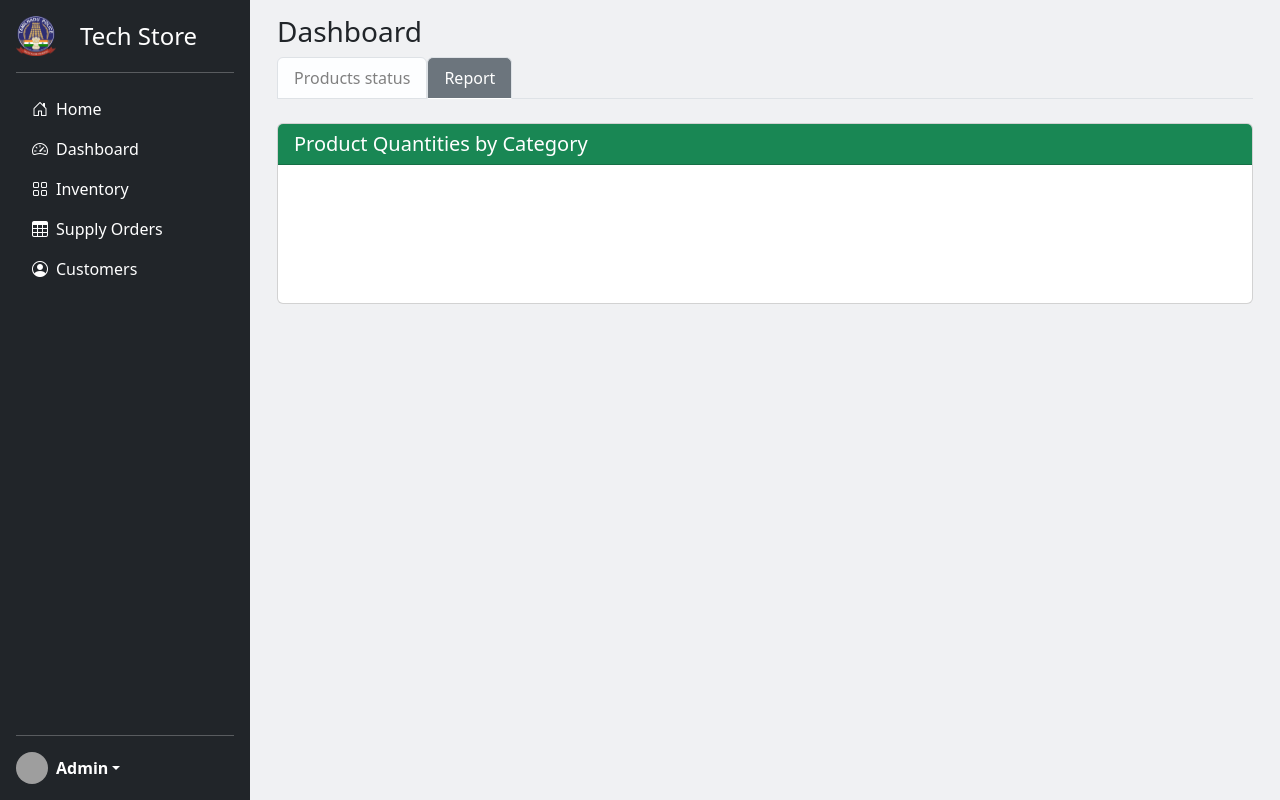
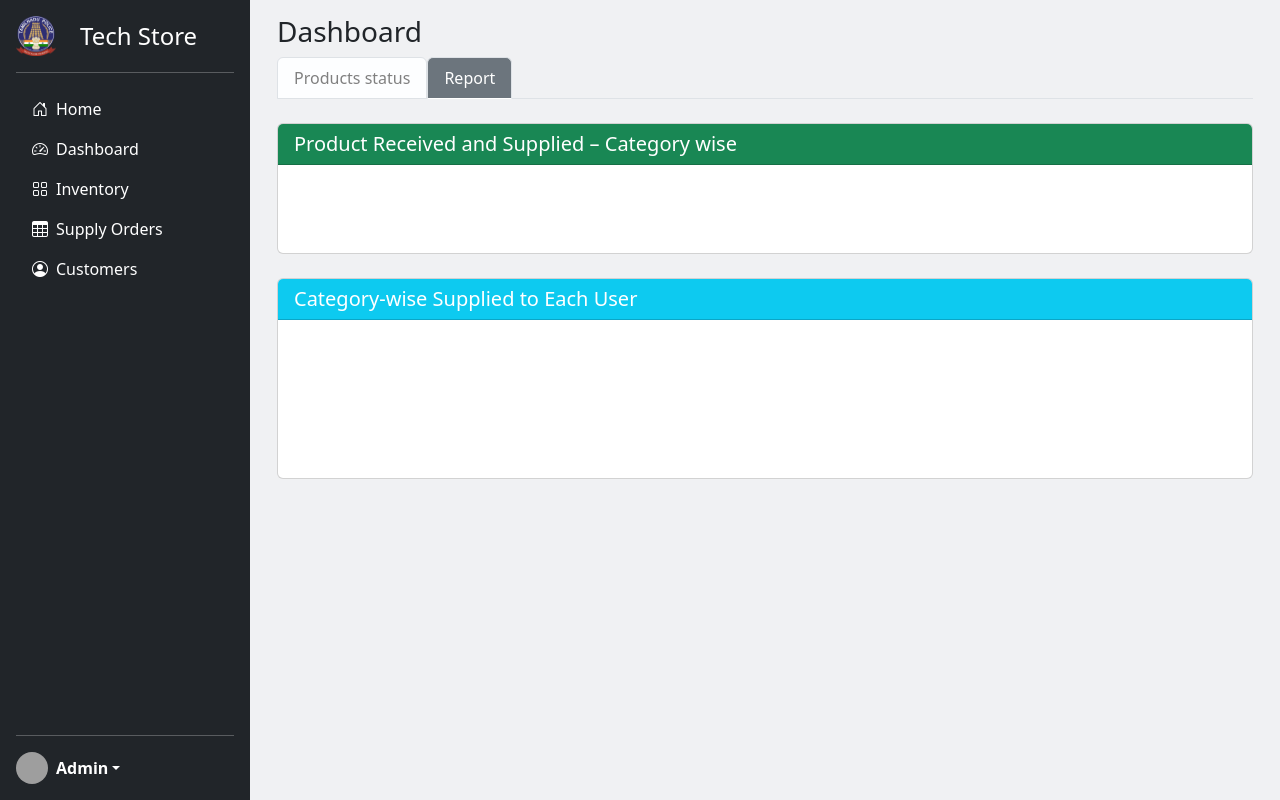
Before and after one commit to rdc-tech49/techstore, a Django app: template storemanagement/techstore/templates/techstore/store_admin_dashboard.html in a window 1280 px wide, after a click on "Report". Run offline with Django 3.2, Linux system fonts and the light colour scheme; the template is opened without the code that fills it: most values are stand-ins (such as "Sample title", 1, 10 or a date in 2020); grey boxes are pictures that could not be loaded.

Commit message:
added user chart 1

```diff
--- a/storemanagement/techstore/templates/techstore/store_admin_dashboard.html
+++ b/storemanagement/techstore/templates/techstore/store_admin_dashboard.html
@@ -68,22 +68,37 @@
       {% comment %} First chart - stacked bar chart for received vs supplied  {% endcomment %}
       <div class="card mt-4">
         <div class="card-header bg-success text-white">
-          <h5 class="mb-0">Product Quantities by Category</h5>
+          <h5 class="mb-0">Product Received and Supplied  – Category wise</h5>
         </div>
         <div class="card-body">
-          <canvas id="categoryChart" height="100"></canvas>
+          <canvas id="categoryChart" height="50" width="auto"></canvas>
         </div>
       </div>
 
       {% comment %} Second chart - stacked bar chart for received vs supplied  {% endcomment %}
       <div class="card mt-4">
         <div class="card-header bg-success text-white">
-          <h5 class="mb-0">Received vs Supplied – Model-wise</h5>
+          <h5 class="mb-0">Product Received and Supplied – Model wise</h5>
         </div>
         <div class="card-body">
-          <canvas id="modelChart" height="100"></canvas>
+          <canvas id="modelChart" height="50" width="auto"></canvas>
         </div>
       </div>
+
+
+      {% comment %} Third chart - stacked bar chart for received vs supplied  {% endcomment %}
+      <div class="card mt-4">
+        <div class="card-header bg-info text-white">
+          <h5 class="mb-0">Category-wise Supplied to Each User</h5>
+        </div>
+        <div class="card-body">
+          <canvas id="userCategoryChart" height="120"></canvas>
+        </div>
+      </div>
+
+
+
+
 
     </div>
   </div>
@@ -302,6 +317,52 @@
     });
   </script>
 
+  {% comment %} Chart.js for the third chart - stacked bar chart for received vs supplied  {% endcomment %}
+  <script>
+    function fetchUserCategoryChart() {
+      fetch("{% url 'user_category_supply_chart_data' %}")
+        .then(response => response.json())
+        .then(data => {
+          const ctx = document.getElementById("userCategoryChart").getContext("2d");
+
+          if (window.userCategoryChart && typeof window.userCategoryChart.destroy === "function") {
+            window.userCategoryChart.destroy();
+          }
+
+          window.userCategoryChart = new Chart(ctx, {
+            type: "bar",
+            data: {
+              labels: data.users,
+              datasets: data.datasets
+            },
+            options: {
+              responsive: true,
+              plugins: {
+                legend: { position: "top" },
+                tooltip: {
+                  mode: "index",
+                  intersect: false,
+                }
+              },
+              scales: {
+                x: {
+                  stacked: false
+                },
+                y: {
+                  beginAtZero: true,
+                  stacked: false
+                }
+              }
+            }
+          });
+        });
+    }
+    document.addEventListener("DOMContentLoaded", fetchUserCategoryChart);
+
+  </script>
+
+
+
 
 </div>
 {% endblock %}
--- a/storemanagement/techstore/urls.py
+++ b/storemanagement/techstore/urls.py
@@ -52,9 +52,12 @@ urlpatterns = [
 
     # First chart - stacked bar chart for received vs supplied
     path('dashboard/chart-data/category/', views.category_chart_data, name='category_chart_data'),
-
     # second chart - stacked bar chart for model vise received vs supplied
     path('dashboard/model-chart-data/', views.model_chart_data, name='model_chart_data'),
 
+    # third chart - pie chart for product status
+    path('dashboard/user_category_supply_chart_data/', views.user_category_supply_chart_data, name='user_category_supply_chart_data'),
+
+
 
 ]
```
Also changed, not shown: storemanagement/techstore/views.py (+34 -19 lines).
